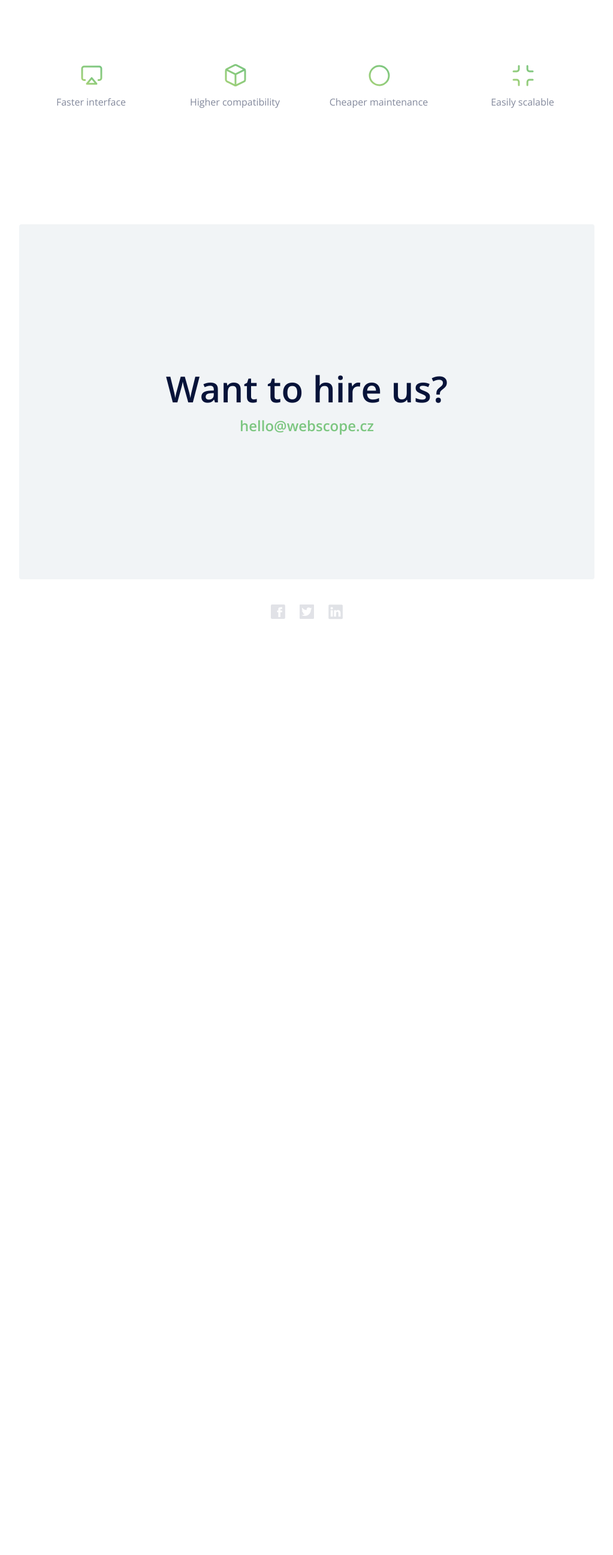
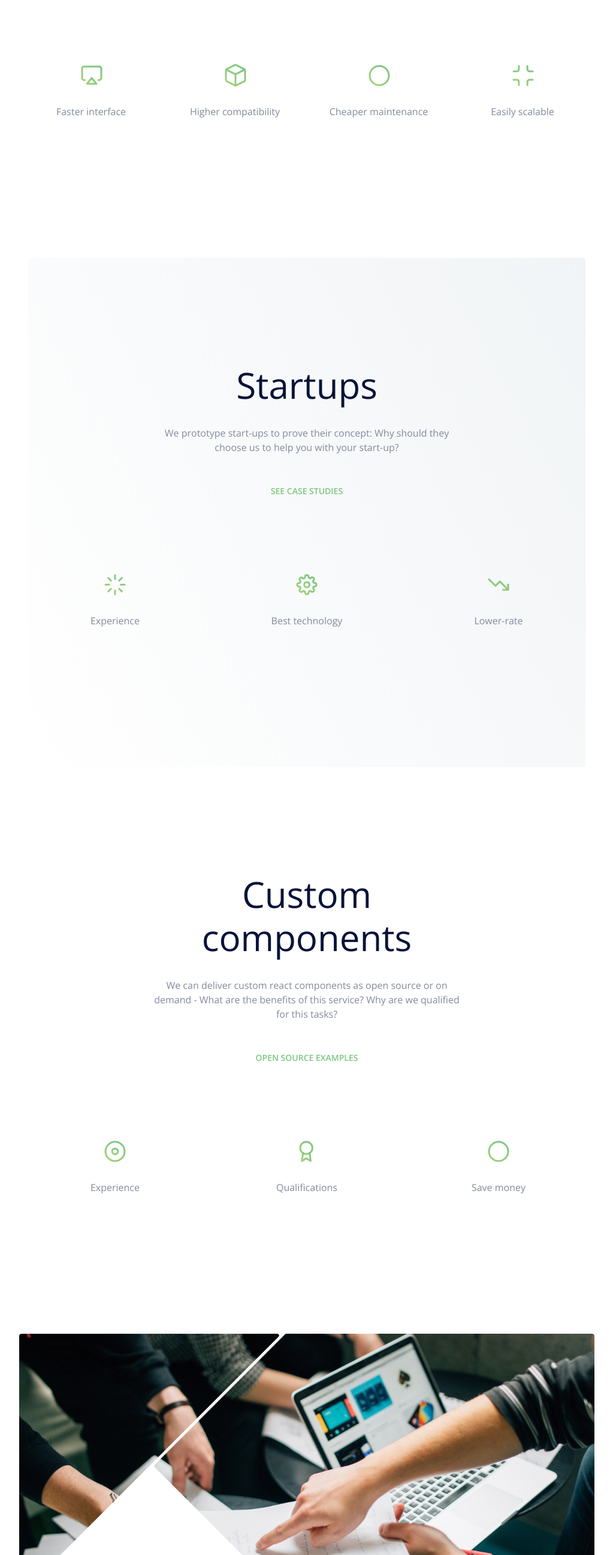
Before and after one commit to niC00L/webscope, a website with bundled scripts: page index.html in a window 1280 px wide. Shown: the part 1114-3707 px from the top of the page at 60% size, without its empty margins (128-1151 px from the left). Before the commit the page ends 2187 px from the top, so only its background shows below. Built offline with nearby package versions, Linux system fonts and the light colour scheme.

Commit message:
Homepage sections, partners

```diff
--- a/index.html
+++ b/index.html
@@ -26,7 +26,6 @@
 
     <!-- Custom styles for this template -->
     <link href="css/creative.css" rel="stylesheet">
-
 </head>
 
 <body id="page-top">
@@ -127,6 +126,115 @@
     </div>
 </section>
 
+<div class="container">
+    <section class="startups section section-gray">
+        <div class="row justify-content-center mb-4 mb-lg-5">
+            <div class="col-11 col-md-9 col-lg-7 text-center">
+                <h2>Startups</h2>
+                <p class="mb-3 mb-lg-5">
+                    We prototype start-ups to prove their concept: Why should they choose us to help you with your start-up?
+                </p>
+                <p>
+                    <a class="text-uppercase" href="#">SEE CASE STUDIES</a>
+                </p>
+            </div>
+        </div>
+        <div class="row pt-lg-5">
+            <div class="col-md-6 col-lg-4 feature">
+                <div class="feature__icon">
+                    <img src="img/icons/experience.svg" alt="experience"/>
+                </div>
+                <p class="feature__title">Experience</p>
+            </div>
+            <div class="col-md-6 col-lg-4 feature">
+                <div class="feature__icon">
+                    <img src="img/icons/technology.svg" alt="technology"/>
+                </div>
+                <p class="feature__title">Best technology</p>
+            </div>
+            <div class="col-md-6 col-lg-4 feature">
+                <div class="feature__icon">
+                    <img src="img/icons/lower-rate.svg" alt="lower-rate"/>
+                </div>
+                <p class="feature__title">Lower-rate</p>
+            </div>
+        </div>
+    </section>
+</div>
+
+<section class="custom-components container section">
+    <div class="row justify-content-center mb-4 mb-lg-5">
+        <div class="col-11 col-md-9 col-lg-7 text-center">
+            <h2>Custom components</h2>
+            <p class="mb-3 mb-lg-5">
+                We can deliver custom react components as open source or on demand - What are the benefits of this service? Why are we qualified for this tasks?
+            </p>
+            <p>
+                <a class="text-uppercase" href="#">OPEN SOURCE EXAMPLES</a>
+            </p>
+        </div>
+    </div>
+    <div class="row pt-lg-5">
+        <div class="col-md-6 col-lg-4 feature">
+            <div class="feature__icon">
+                <img src="img/icons/experience2.svg" alt="experience2"/>
+            </div>
+            <p class="feature__title">Experience</p>
+        </div>
+        <div class="col-md-6 col-lg-4 feature">
+            <div class="feature__icon">
+                <img src="img/icons/qualifications.svg" alt="qualifications"/>
+            </div>
+            <p class="feature__title">Qualifications</p>
+        </div>
+        <div class="col-md-6 col-lg-4 feature">
+            <div class="feature__icon">
+                <img src="img/icons/maintenance.svg" alt="maintenance"/>
+            </div>
+            <p class="feature__title">Save money</p>
+        </div>
+    </div>
+</section>
+
+<div class="container px-0">
+    <img class="img-responsive img-fluid rounded" src="img/homepage-banner-bottom.jpg"/>
+</div>
+
+<div class="section container brands">
+    <p class="h6 text-center text-uppercase font-weight-bold mb-3 mb-lg-5">
+        Some of brands we are working with
+    </p>
+    <div class="row justify-content-center text-center">
+        <div class="col-md-6 col-lg-4 brand">
+            <img src="img/brands/kia-motors.svg" alt="kia motors logo" />
+        </div>
+        <div class="col-md-6 col-lg-4 brand">
+            <img src="img/brands/philips.jpg" alt="philips logo" />
+        </div>
+        <div class="col-md-6 col-lg-4 brand">
+            <img src="img/brands/nike.jpg" alt="nike logo" />
+        </div>
+        <div class="col-md-6 col-lg-4 brand">
+            <img src="img/brands/milka.jpg" alt="milka logo" />
+        </div>
+        <div class="col-md-6 col-lg-4 brand">
+            <img src="img/brands/coca-cola.jpg" alt="coca-cola logo" />
+        </div>
+        <div class="col-md-6 col-lg-4 brand">
+            <img src="img/brands/google.jpg" alt="google logo" />
+        </div>
+        <div class="col-md-6 col-lg-4 brand">
+            <img src="img/brands/github.jpg" alt="github logo" />
+        </div>
+        <div class="col-md-6 col-lg-4 brand">
+            <img src="img/brands/dropbox.jpg" alt="dropbox logo" />
+        </div>
+        <div class="col-md-6 col-lg-4 brand">
+            <img src="img/brands/mc.jpg" alt="mailchimp logo" />
+        </div>
+    </div>
+</div>
+
 <section class="hire-us">
     <div class="section-gray container d-flex justify-content-center">
         <div class="my-auto text-center">
--- a/scss/_feature.scss
+++ b/scss/_feature.scss
@@ -2,4 +2,10 @@
 
 .feature {
 	text-align: center;
+
+	&__icon {margin-bottom: 1rem;}
+
+	@include media-breakpoint-down(lg) {
+		margin-bottom: 2.5rem;
+	}
 }
--- a/scss/_global.scss
+++ b/scss/_global.scss
@@ -12,7 +12,24 @@
 .section-gray {
   min-height: 37rem;
   background-color: $gray-light;
+  background-image: linear-gradient(241deg, $gray-light, $white);
   border-radius: $border-radius;
+}
+
+.brands {
+  padding-bottom: 1rem;
+  @include media-breakpoint-up(lg) {
+    padding-bottom: 6rem;
+  }
+}
+
+.brand {
+  padding-top: 2rem;
+  padding-bottom: 2rem;
+  @include media-breakpoint-up(lg) {
+    padding-top: 3.5rem;
+    padding-bottom: 3.5rem;
+  }
 }
 
 .hire-us a {
```
Also changed, not shown: css/creative.css, css/creative.min.css, img/brands/coca-cola.jpg (added), img/brands/dropbox.jpg (added), img/brands/github.jpg (added), img/brands/google.jpg (added), img/brands/kia-motors.svg (added), img/brands/mc.jpg (added), img/brands/milka.jpg (added), img/brands/nike.jpg (added), img/brands/philips.jpg (added), img/homepage-banner-bottom.jpg (added), img/icons/experience.svg (added), img/icons/experience2.svg (added), 3 more files.
